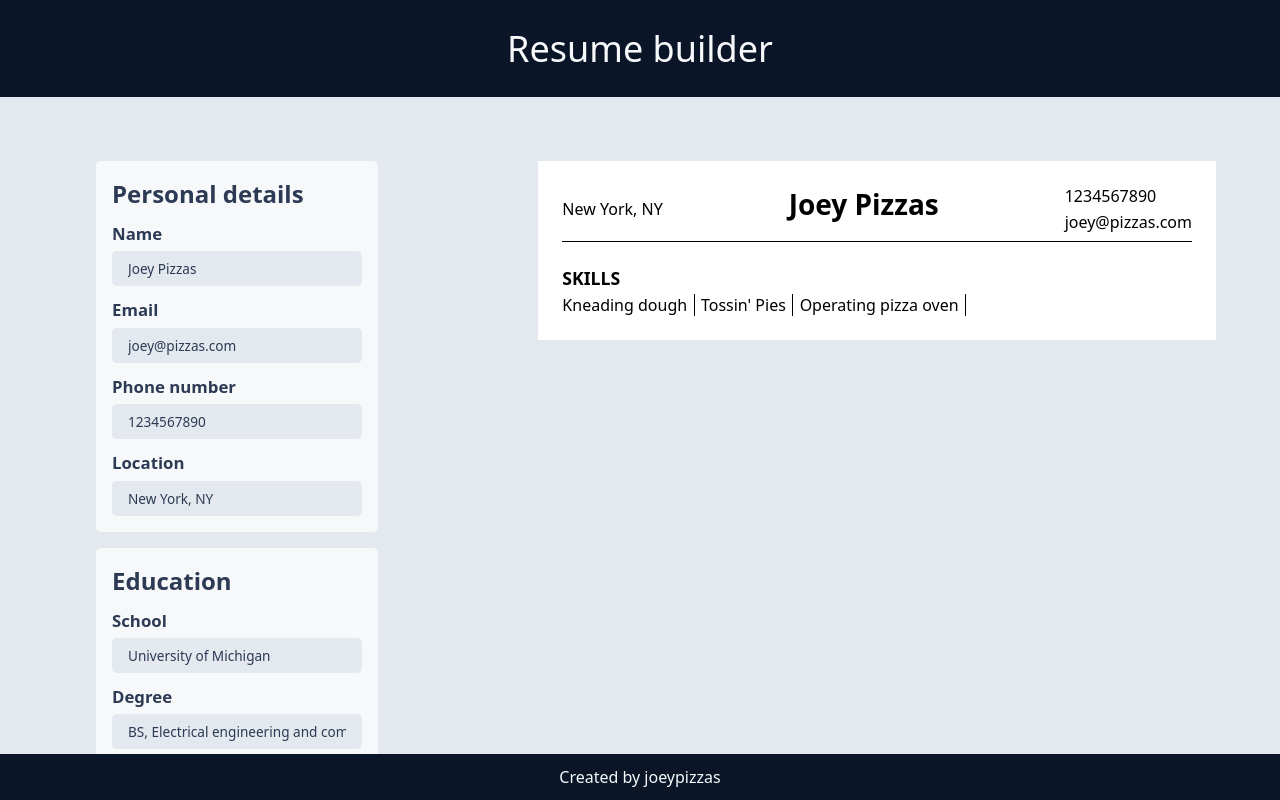
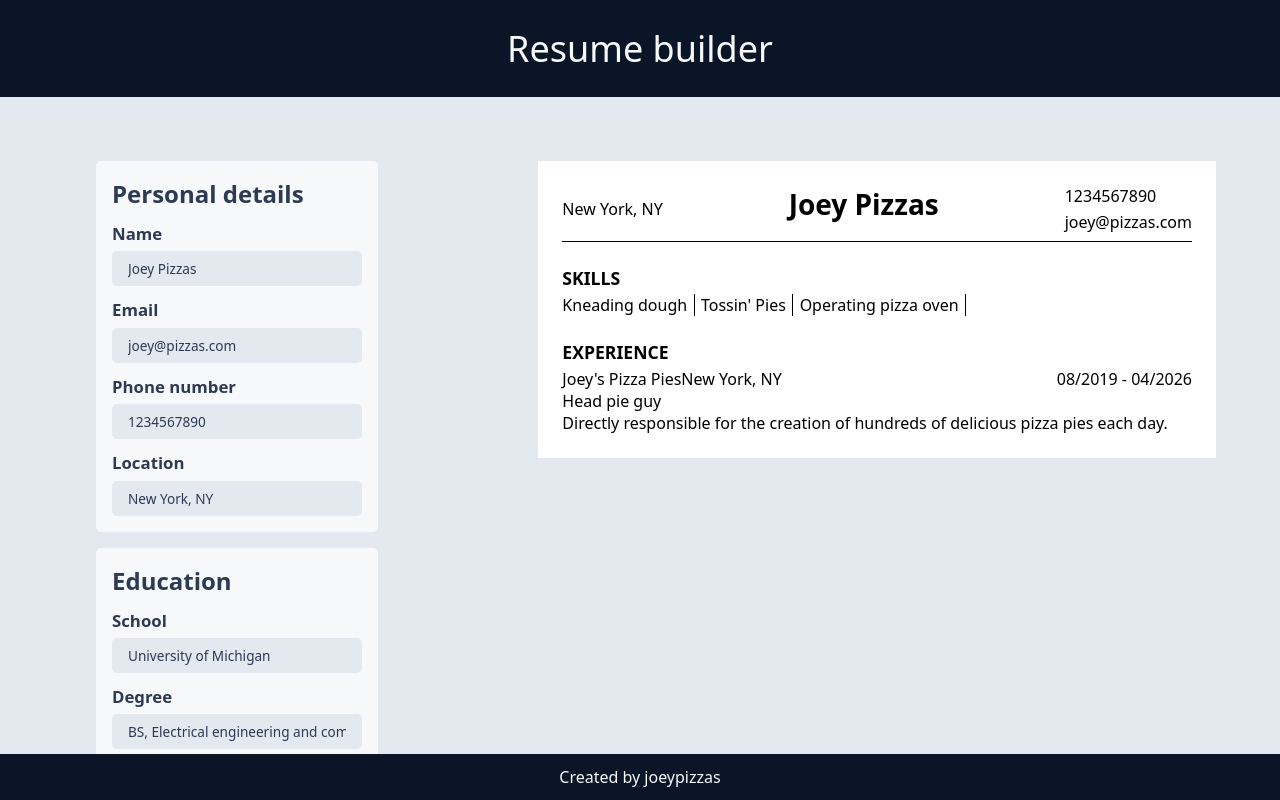
Before and after one commit to joeypizzas/resume-app, a React (Vite) app: page / in a window 1280 px wide. Built offline with nearby package versions, Linux system fonts and the light colour scheme.

Commit message:
Invoked PreviewItem for experience section

```diff
--- a/src/components/ResumePreview/ResumePreview.jsx
+++ b/src/components/ResumePreview/ResumePreview.jsx
@@ -5,6 +5,7 @@ import { PreviewHeader } from "../PreviewHeader/PreviewHeader.jsx";
 import { PreviewSection } from "../PreviewSection/PreviewSection.jsx";
 import { SkillsContainer } from "../SkillsContainer/SkillsContainer.jsx";
 import { Skill } from "../Skill/Skill.jsx";
+import { PreviewItem } from "../PreviewItem/PreviewItem.jsx";
 
 export function ResumePreview() {
   return (
@@ -22,6 +23,16 @@ export function ResumePreview() {
           <Skill skillName="Operating pizza oven"></Skill>
         </SkillsContainer>
       </PreviewSection>
+      <PreviewSection sectionName="EXPERIENCE">
+        <PreviewItem
+          organization="Joey's Pizza Pies"
+          location="New York, NY"
+          startDate="08/2019"
+          endDate=" 04/2026"
+          positionOrStudy="Head pie guy"
+          description="Directly responsible for the creation of hundreds of delicious pizza pies each day."
+        ></PreviewItem>
+      </PreviewSection>
     </div>
   );
 }
```
